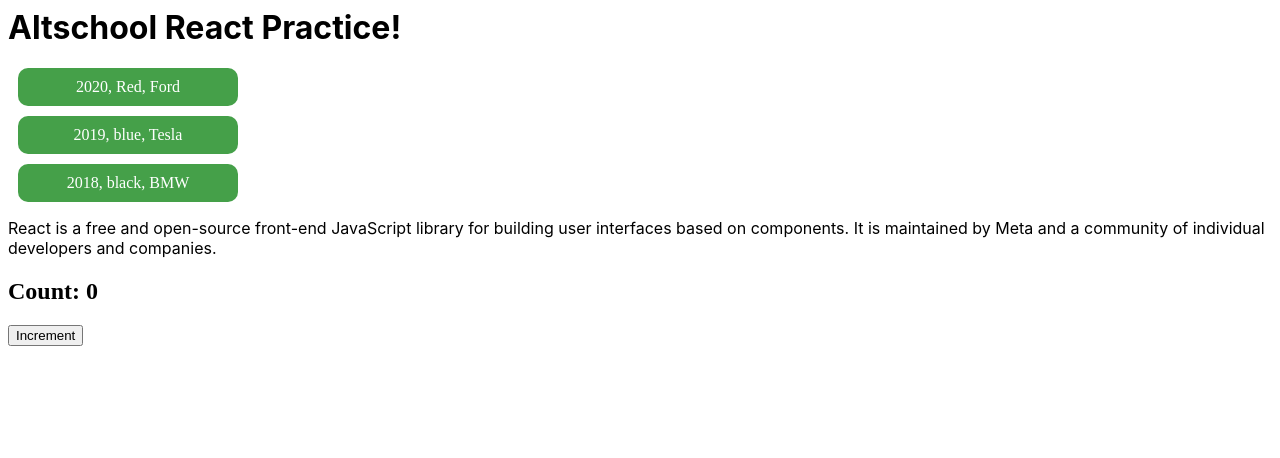
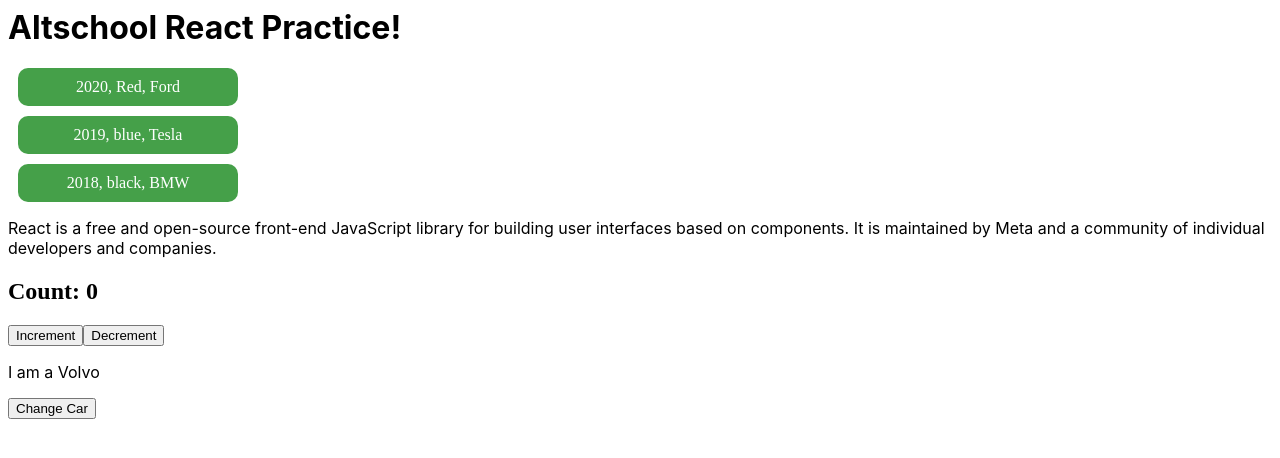
Before and after one commit to Josh-Alhassan/alt-school-react, a React (Create React App) app: page / in a window 1280 px wide. Shown: the top 458 px of the page. Built offline with nearby package versions, Linux system fonts and the light colour scheme.

Commit message:
useState()

```diff
--- a/src/App.js
+++ b/src/App.js
@@ -17,6 +17,7 @@ export default function App() {
   // UseState()
   const [isLoading, setIsLoading] = useState(true);
   const [count, setCount] = useState(0);
+  const [car, setCar] = useState('Volvo');
 
   // UseEffect
   useEffect(() => {
@@ -52,6 +53,14 @@ export default function App() {
   const listOfCars = cars.map((car) => {
     return <Car key={Math.floor(Math.random())} data={car} />;
   });
+
+  const handleCarClick = () => {
+    setCar('Honda')
+  };
+
+  const handleDecrement = () => {
+    setCount((prevCount) => prevCount - 1)
+  }
   return (
     <div>
       <h1>Altschool React Practice!</h1>
@@ -65,6 +74,9 @@ export default function App() {
       <div>
         <h2> Count: {count}</h2>
         <button onClick={() => setCount(count + 1)}>Increment</button>
+        <button onClick={handleDecrement} >Decrement</button>
+        <p>I am a {car}</p>
+        <button onClick={handleCarClick} >Change Car</button>
       </div>
     </div>
   );
```
